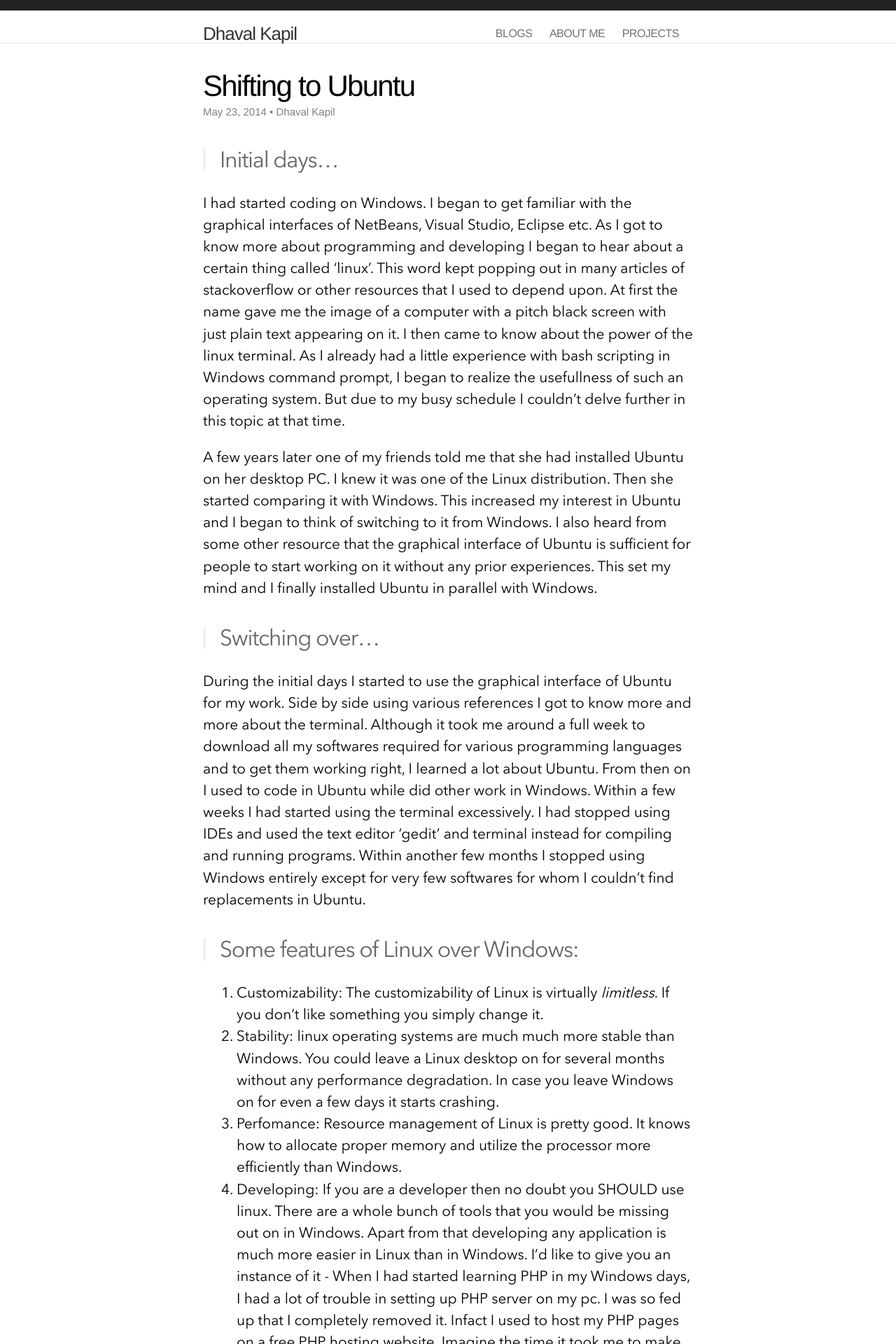
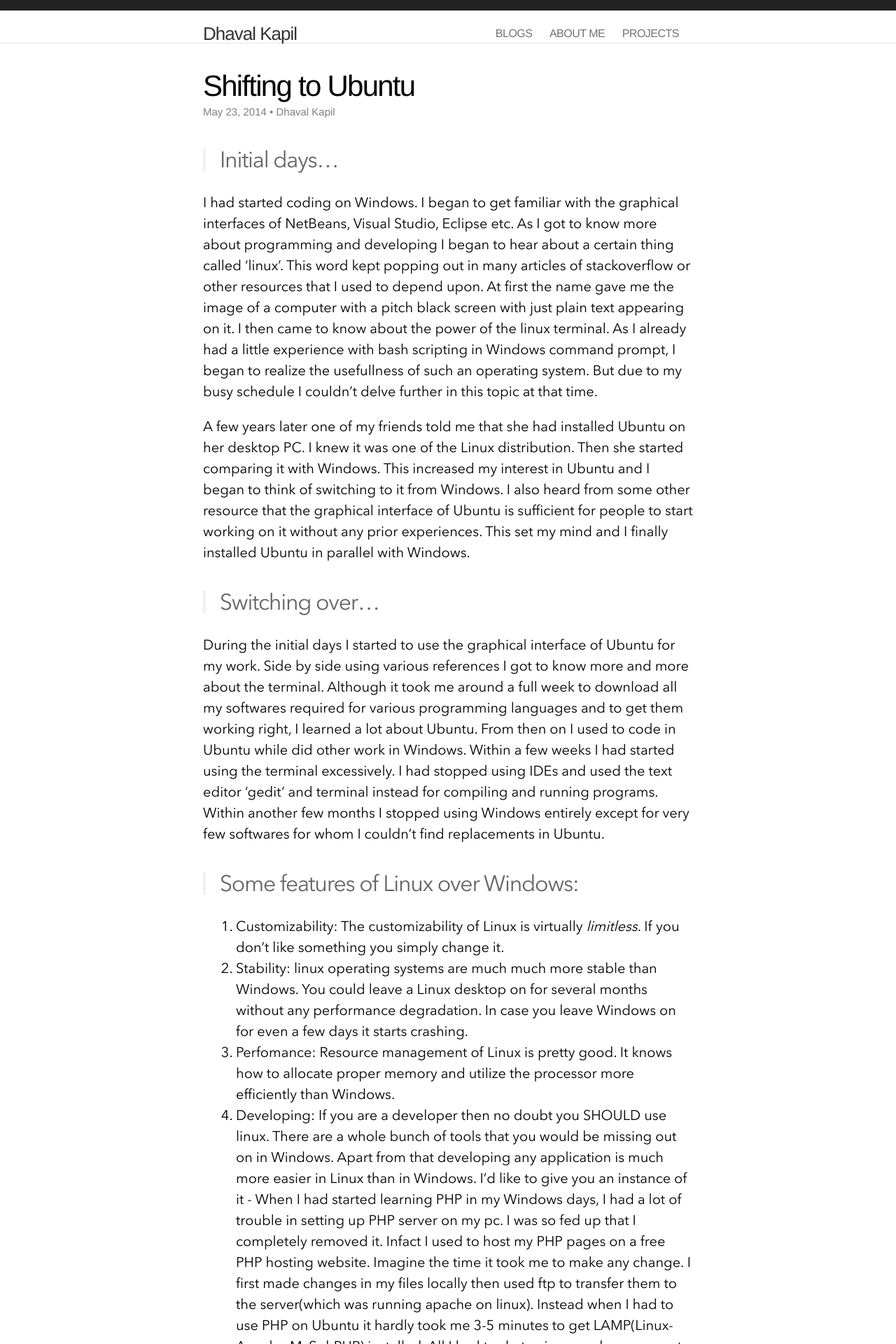
Before and after one commit to DhavalKapil/dhavalkapil.github.io, a Jekyll site: the page built from _posts/2014-05-23-Shifting-to-Ubuntu.md, in a window 1280 px wide. Shown: the top 1920 px of the page at 70% size. Built offline with Jekyll 4.4.1, drawn with Linux system fonts in a browser that asks for light colours; comment, search, counter and statistics services are not loaded; some of the changed text lies outside the part shown.

Commit message:
Fixed minor bugs while dispaying on mobile and edited footer

```diff
--- a/_includes/footer.html
+++ b/_includes/footer.html
@@ -8,14 +8,7 @@
       <a href = "{{ site.data.params.facebook_url }}" target = "_blank"><img src = "{{ site.data.resources.facebook_logo }}"></a>
     </div>
 
-    <div class="footer-col-1 column">
-      <ul>
-        <li>{{ site.title }}</li>
-        <li><a href="mailto:{{ site.email }}">{{ site.email }}</a></li>
-      </ul>
-    </div>
-
-    <div class="footer-col-3 column">
+    <div class="footer-text">
       <p class="text">{{ site.description }}</p>
     </div>
 
--- a/assets/css/main.css
+++ b/assets/css/main.css
@@ -120,6 +120,11 @@
   height: 25px;
 }
 
+.footer-text {
+  text-align: center;
+  margin: 5px 0px 20px 0px;
+}
+
 .footer-col-1 {
   float: left;
   width: 270px; /*fallback*/
@@ -231,7 +236,7 @@
 .post-content {
   margin: 0 0 30px;
   font-family: 'AvenirNext-Regular', Helvetica, sans-serif;
-  font-size: 1.3em;
+  font-size: 1.25em;
 }
 
 .post-content > * { margin: 20px 0; }
@@ -277,6 +282,7 @@
 
 .post-content img {
   text-align: center;
+  width: 100%;
 }
 
 pre,
```
